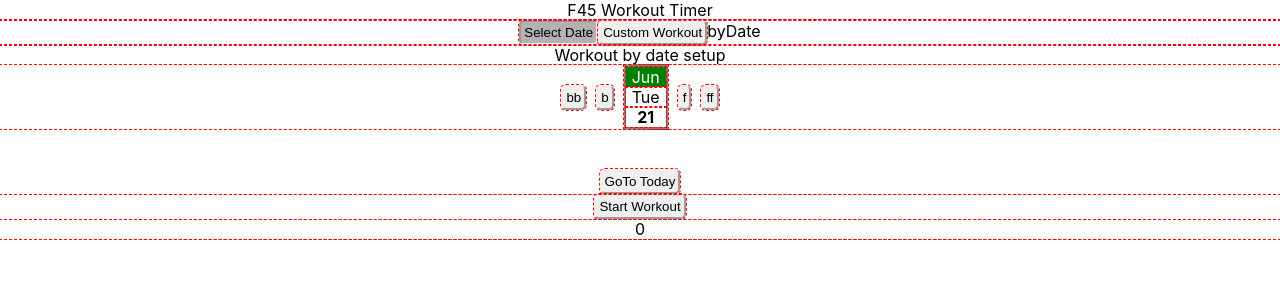
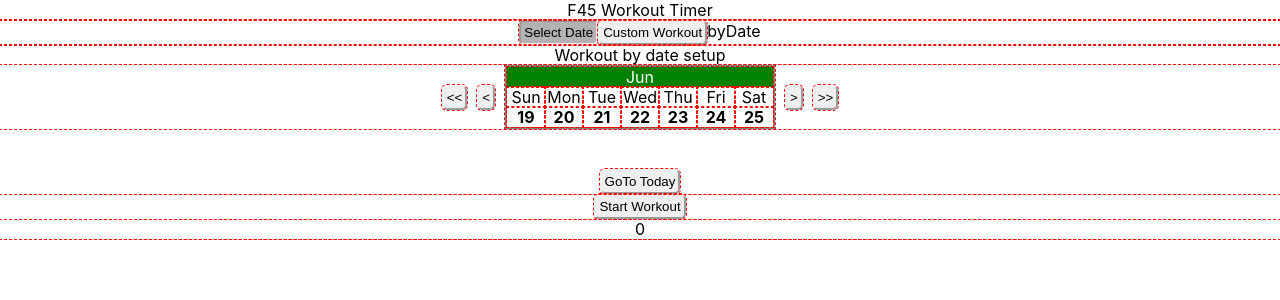
Before and after one commit to began91/f45timer, a React (Create React App) app: page / in a window 1280 px wide. Shown: the top 300 px of the page. Built offline with nearby package versions, Linux system fonts and the light colour scheme.

Commit message:
Added full week selection

```diff
--- a/package.json
+++ b/package.json
@@ -6,14 +6,14 @@
     "@testing-library/jest-dom": "^5.16.4",
     "@testing-library/react": "^13.3.0",
     "@testing-library/user-event": "^13.5.0",
+    "moment": "^2.29.3",
     "nth-check": "^2.1.1",
     "react": "^18.2.0",
     "react-dom": "^18.2.0",
-
     "react-timer-hook": "^3.0.5",
     "web-vitals": "^2.1.4"
   },
-  "devDependencies":{
+  "devDependencies": {
     "react-scripts": "^5.0.1"
   },
   "scripts": {
--- a/src/components/DatePicker.css
+++ b/src/components/DatePicker.css
@@ -12,13 +12,21 @@
     min-width: 40px;
 }
 
-#month {
+#monthRow {
+    display: flex;
+}
+
+.month {
     background-color: green;
     color: white;
-    padding-left: 3px;
-    padding-right: 3px;
+}
+
+#week {
+    display:flex;
 }
 
 #day {
     font-weight: bold;
+    min-width: 38px;
+    flex: 0 1 auto;
 }
--- a/src/components/DatePicker.js
+++ b/src/components/DatePicker.js
@@ -24,20 +24,52 @@
 
     const currentYear = new Date().getFullYear();
 
+    let week = [];
+    week[0] = new Date(date);
+    week[0].setDate(date.getDate()-date.getDay());
+    for (let i=1;i<=6;i++) {
+        week[i] = new Date(date);
+        week[i].setDate(date.getDate()-date.getDay() + i)
+    }
+    const daysInMonth1 = week.filter(day=>day.getMonth()===week[0].getMonth()).length
+    const daysInMonth2 = 7 - daysInMonth1;
+    const styleMonth1 = {
+        flex: daysInMonth1 + ' 1 0'
+    };
+    const styleMonth2 = {
+        flex: daysInMonth2+ ' 1 0'
+    };
+
     return (
         <div id="DatePicker">
             <div id="dateRow">
-                <button id='backMonth' value={-1} onClick={changeMonth}>bb</button>
-            <button id='backDay' value={-1} onClick={changeDay}>b</button>
+                <button id='backMonth' value={-1} onClick={changeMonth}>&lt;&lt;</button>
+            <button id='backDay' value={-1} onClick={changeDay}>&lt;</button>
             <div id="dateSquare" onClick={()=>setDisplayCalendar(true)}>
-                <div id="month">
+                {week.every(day=>day.getMonth()===date.getMonth()) ?
+                (<div className="month" id="month">
                     {date.toLocaleString(undefined,{month:'short'})}
+                </div>):
+                (<div id="monthRow">
+                    <div className="month" id="month1" style={styleMonth1}>
+                        {week[0].toLocaleString(undefined,{month:'short'})}
+                    </div>
+                    <div className="month" id="month2" style={styleMonth2}>
+                        {week[6].toLocaleString(undefined,{month:'short'})}
+                    </div>
+                </div>)}
+
+                <div id="week">
+                    {week.map(day=>(
+                        <DaySquare key={day.getDay()} date={day} />
+                    ))}
                 </div>
-                <DaySquare date={date} />
+
+                {/* <DaySquare date={date} /> */}
 
             </div>
-            <button id='nextDay' value={1} onClick={changeDay}>f</button>
-            <button id='nextMonth' value={1} onClick={changeMonth}>ff</button>
+            <button id='nextDay' value={1} onClick={changeDay}>&gt;</button>
+            <button id='nextMonth' value={1} onClick={changeMonth}>&gt;&gt;</button>
             </div>
 
             <br/>
```
Also changed, not shown: 1 other file (tests, documents, lock files or other folders).
